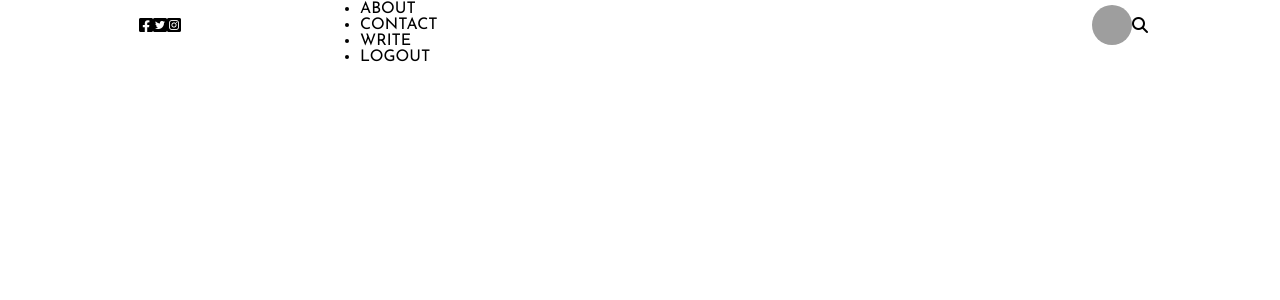
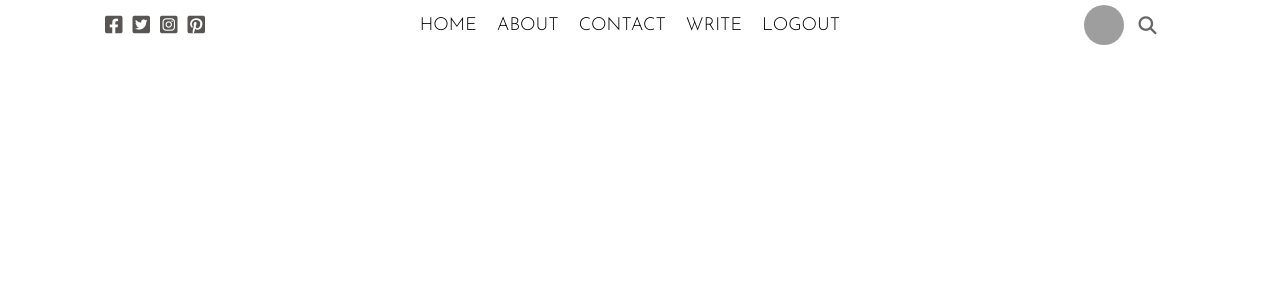
Before and after one commit to PadalaBalaSivaSaiMegiReddy/react-blog, a React (Create React App) app: page / in a window 1280 px wide. Shown: the top 300 px of the page. Built offline with nearby package versions, Linux system fonts and the light colour scheme; grey boxes are pictures that could not be loaded.

Commit message:
complete topbar

```diff
--- a/src/topbar/TopBar.jsx
+++ b/src/topbar/TopBar.jsx
@@ -7,7 +7,7 @@ export default function TopBar() {
       <i className="topicon fa-brands fa-square-facebook"></i>
       <i className="topicon fa-brands fa-square-twitter"></i>
       <i className="topicon fa-brands fa-square-instagram"></i>
-      <i className="topicon fa-brands fa-square-linkedin"></i>
+      <i className="topicon fa-brands fa-square-pinterest"></i>
       </div>
       <div className="topcentre">
         <ul className="topList">
--- a/src/topbar/topbar.css
+++ b/src/topbar/topbar.css
@@ -24,3 +24,34 @@
     border-radius: 50%;
     object-fit: cover;
 }
+
+.topicon{
+    font-size: 20px;
+    margin-right: 10px;
+    cursor: pointer;
+    color: #595555;
+
+}
+
+.topList{
+    display: flex;
+    /* align-items: center; */
+    justify-content: center;
+    margin: 0;
+    padding: 0;
+    list-style: none;
+}
+
+.topListItem{
+    margin-right: 20px;
+    font-size: 18px;
+    font-weight: 300;
+    cursor: pointer;
+}
+
+.topSearchIcon{
+    font-size: 18px;
+color:#666;
+cursor: pointer;
+margin-left: 15px;
+}
```
